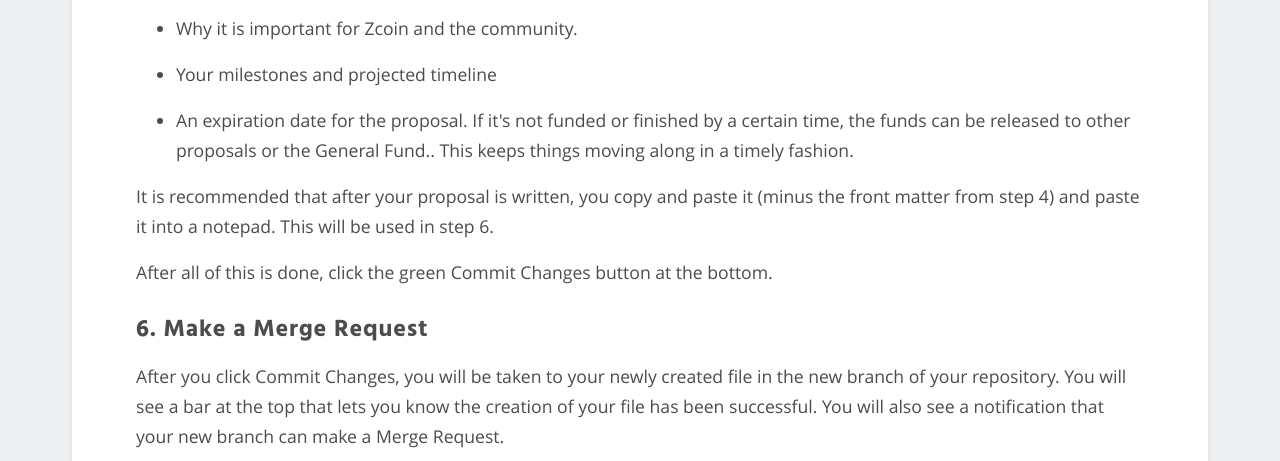
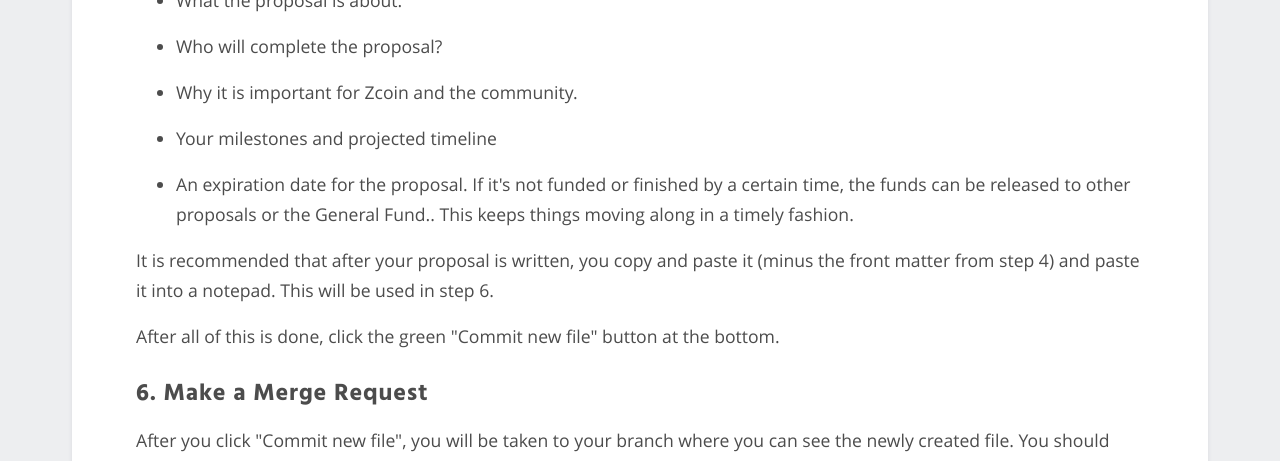
Before and after one commit to particl/ccs-front, a Jekyll site: the page built from how-to-zcs/index.md, in a window 1280 px wide and 1400 px high, scrolled down 6528 px. Shown: the top 461 px of the window. Built offline with Jekyll 4.4.1, drawn with Linux system fonts in a browser that asks for light colours; some of the changed text lies outside the part shown.

Commit message:
Update guide from Gitlab to Github

```diff
--- a/how-to-zcs/index.md
+++ b/how-to-zcs/index.md
@@ -53,19 +53,27 @@
 
 **You will only have to do this step once! If you make future proposals, you can skip to Step 2.**
 
-First things first, you're going to need an account on [Github](https://github.com). Register for an account (use a strong password), and then navigate to the [ZCS Proposals repo](https://github.com/zcoinofficial/ccs-proposals). Click the "Fork" button and select your name on the subsequent screen. ![Click this fork button](/img/how-to/fork.png)
+First things first, you're going to need an account on [Github](https://github.com). Register for an account (use a strong password), and then navigate to the [ZCS Proposals repo](https://github.com/zcoinofficial/ccs-proposals). Click the "Fork" button.
 
-You should see a blue success bar, along with your new repository. ![Fork success](/img/how-to/fork-success.png) ![Fork success 2](/img/how-to/fork-success2.png)
+![Click this fork button](/img/how-to/fork.png)
+
+You should see the "Forking zcoinofficial/ccs-proposals" message.
+
+![Fork success](/img/how-to/fork-success.png)
+
+When completed, you should see the repository under your username, indicating a successful fork.
+
+![Fork success 2](/img/how-to/fork-success2.png)
 
 ### 2. Branches
 
 If you're not familiar with git, then this next step might not make a lot of sense to you, but it is common and recommended practice for users of git and Github. Basically, just do this, even if you don't understand it. It makes the maintainer's lives a lot simpler.
 
-Click on Branches. ![Click on Branches](/img/how-to/branches.png) and then click on New Branch. ![Click on New Branch.](/img/how-to/new-branch.png) Fill in the "Branch Name" on the next screen by naming it something similar to your proposal. No spaces are allowed though. Leave the other field as is (it should say "Master") and click Create Branch. You should be taken back to your repository, but now on the new branch, as evidenced by seeing the name of your new branch on the screen. A screenshot is provided below to show where you would see it. ![Hooray! You're on your new branch.](/img/how-to/new-branch-success.png)
+Click on Branch: master. ![Click on Branches](/img/how-to/branches.png) Enter the name of the new branch in the dialogue box, then click on Create Branch. The new branch name should be something similar to your proposal. No spaces are allowed. ![Click on New Branch.](/img/how-to/new-branch.png) You should be taken back to your repository, but now on the new branch, as evidenced by seeing the name of your new branch on the screen. A screenshot is provided below to show where you would see it. ![Hooray! You're on your new branch.](/img/how-to/new-branch-success.png)
 
 ### 3. Make the proposal file
 
-From here, you're going to click on the + button near the top center of your screen, and click "New File" on the subsequent dropdown. ![Plus button](/img/how-to/new-file.png) On this new screen, fill in the File Name field with a descriptive title that includes your name, or online handle, is relevant to your proposal, and ends in `.md`. As an example, if Sandra was to make a proposal asking for funding so I can make videos for Zcoin, I might title the file `sandra-make-videos-for-zcoin.md`.
+From here, you're going to click on the "Create new file button" in your new proposal branch. ![Plus button](/img/how-to/new-file.png) On this new screen, fill in the "Name your file..." field with a descriptive title that includes your name, or online handle, is relevant to your proposal, and ends in `.md`. As an example, if Sandra was to make a proposal asking for funding so I can make videos for Zcoin, I might title the file `sandra-make-videos-for-zcoin.md`.
 
 
 ### 4. Front matter
@@ -148,18 +156,17 @@
 
 It is recommended that after your proposal is written, you copy and paste it (minus the front matter from step 4) and paste it into a notepad. This will be used in step 6.
 
-After all of this is done, click the green Commit Changes button at the bottom.
+After all of this is done, click the green "Commit new file" button at the bottom.
 
 ### 6. Make a Merge Request
 
-After you click Commit Changes, you will be taken to your newly created file in the new branch of your repository. You will see a bar at the top that lets you know the creation of your file has been successful. You will also see a notification that your new branch can make a Merge Request.
+After you click "Commit new file", you will be taken to your branch where you can see the newly created file. You should also see a "Compare & pull request" button or just "Pull request" button. Click on it to start the pull request.
 
+Click on the blue button in the upper right to start this process. ![File creation success and merge request button](/img/how-to/mr.ng)
 
-Click on the blue button in the upper right to start this process. ![File creation success and merge request button](/img/how-to/mr.PNG)
+You will see a screen with a few things to fill out. In the Title field, put the same title that you used in the front matter of your proposal. In the "Leave a comment" text box, paste in the proposal EXACTLY AS IT APPEARS IN YOUR .md file, minus the front matter. If you followed Step 5, you should have it in a notepad program of some sort. ![Fill in title and description fields](/img/how-to/submit-mr.png)
 
-You will see a screen with a few things to fill out. In the Title field, put the same title that you used in the front matter of your proposal. In the Description text box, paste in the proposal EXACTLY AS IT APPEARS IN YOUR .md file, minus the front matter. If you followed Step 5, you should have it in a notepad program of some sort. ![Fill in title and description fields](/img/how-to/submit-mr.png)
-
-After this is done, scroll down, and click the green Submit Merge Request button at the bottom left of the page. You should be taken to the Merge Request page for your proposal.
+After this is done, scroll down, and click the green Create pull request button at the bottom left of the page. You should be taken to the Pull Request page for your proposal.
 
 ### 7. You're done. Now go drum up some support.
 
```
